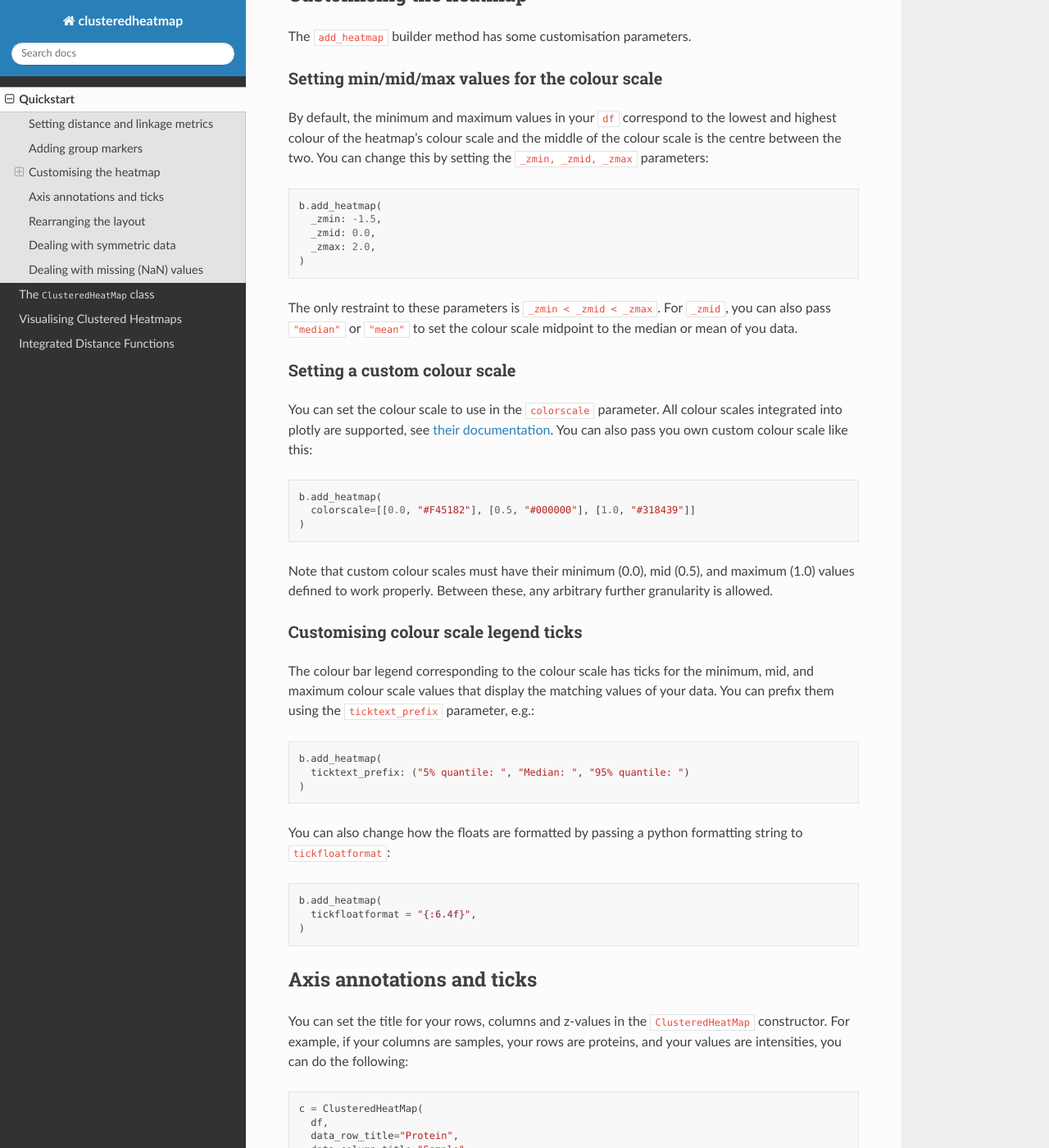
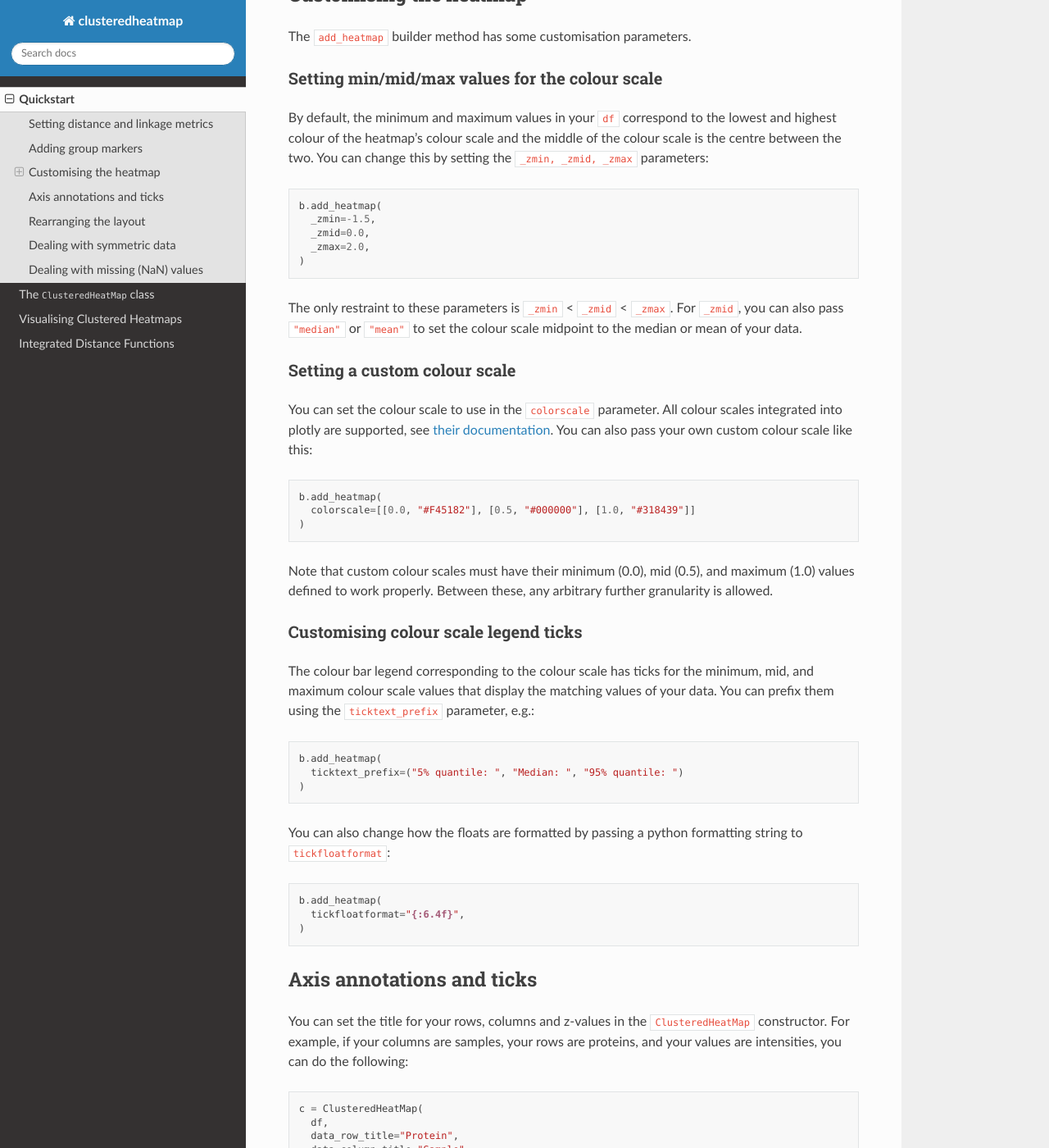
Before and after one commit to jorisfu/clusteredheatmap, a Sphinx documentation site: the page built from docs/source/quickstart.rst, in a window 1280 px wide and 1400 px high, scrolled down 2376 px. Shown: the whole window at 82% size. Built offline with Sphinx 7.4.7 and the Read the Docs theme 3.1.0, drawn with Linux system fonts in a browser that asks for light colours; pages that are not in the unit, such as notebooks, are missing from menus; some of the changed text lies outside the part shown.

Commit message:
fix some things in quickstart

```diff
--- a/docs/source/quickstart.rst
+++ b/docs/source/quickstart.rst
@@ -133,14 +133,14 @@
 .. code-block:: python3
 
   b.add_heatmap(
-    _zmin: -1.5,
-    _zmid: 0.0,
-    _zmax: 2.0,
+    _zmin=-1.5,
+    _zmid=0.0,
+    _zmax=2.0,
   )
 
-The only restraint to these parameters is ``_zmin < _zmid < _zmax``.
+The only restraint to these parameters is ``_zmin`` < ``_zmid`` < ``_zmax``.
 For ``_zmid``, you can also pass ``"median"`` or ``"mean"`` to set
-the colour scale midpoint to the median or mean of you data.
+the colour scale midpoint to the median or mean of your data.
 
 
 Setting a custom colour scale
@@ -148,7 +148,7 @@
 You can set the colour scale to use in the ``colorscale`` parameter.
 All colour scales integrated into plotly are supported,
 see `their documentation <https://plotly.com/python/builtin-colorscales/>`__.
-You can also pass you own custom colour scale like this:
+You can also pass your own custom colour scale like this:
 
 .. code-block:: python3
 
@@ -179,7 +179,7 @@
 .. code-block:: python3
 
    b.add_heatmap(
-     tickfloatformat = "{:6.4f}",
+     tickfloatformat="{:6.4f}",
    )
 
 
@@ -327,6 +327,6 @@
 
   # b is your builder
   b.add_heatmap(
-    nan_color = "#000000",
-    nan_label = "Hole in data",
+    nan_color="#000000",
+    nan_label="Hole in data",
   )
```
Also changed, not shown: other parts of docs/source/quickstart.rst (+2 -2 lines).
